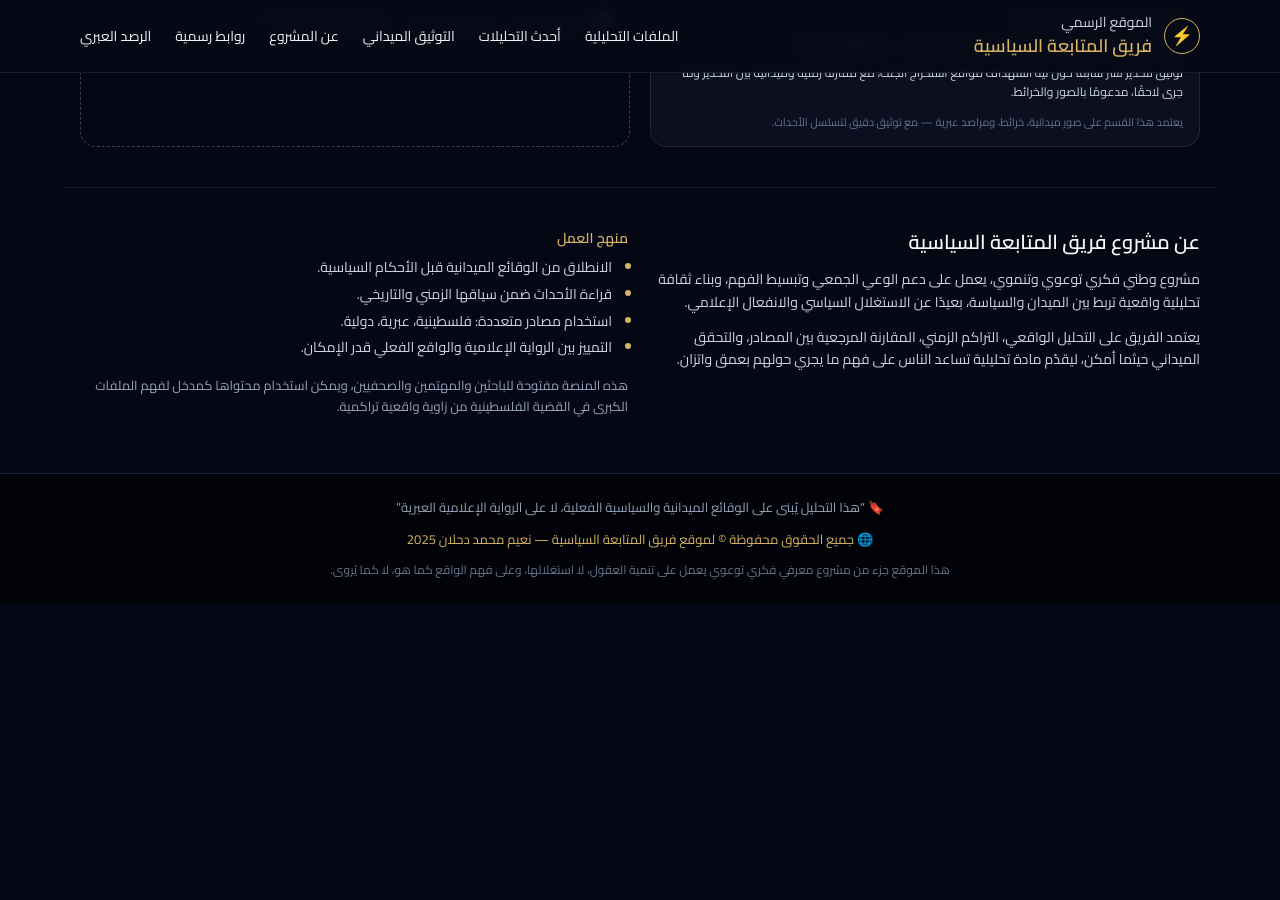
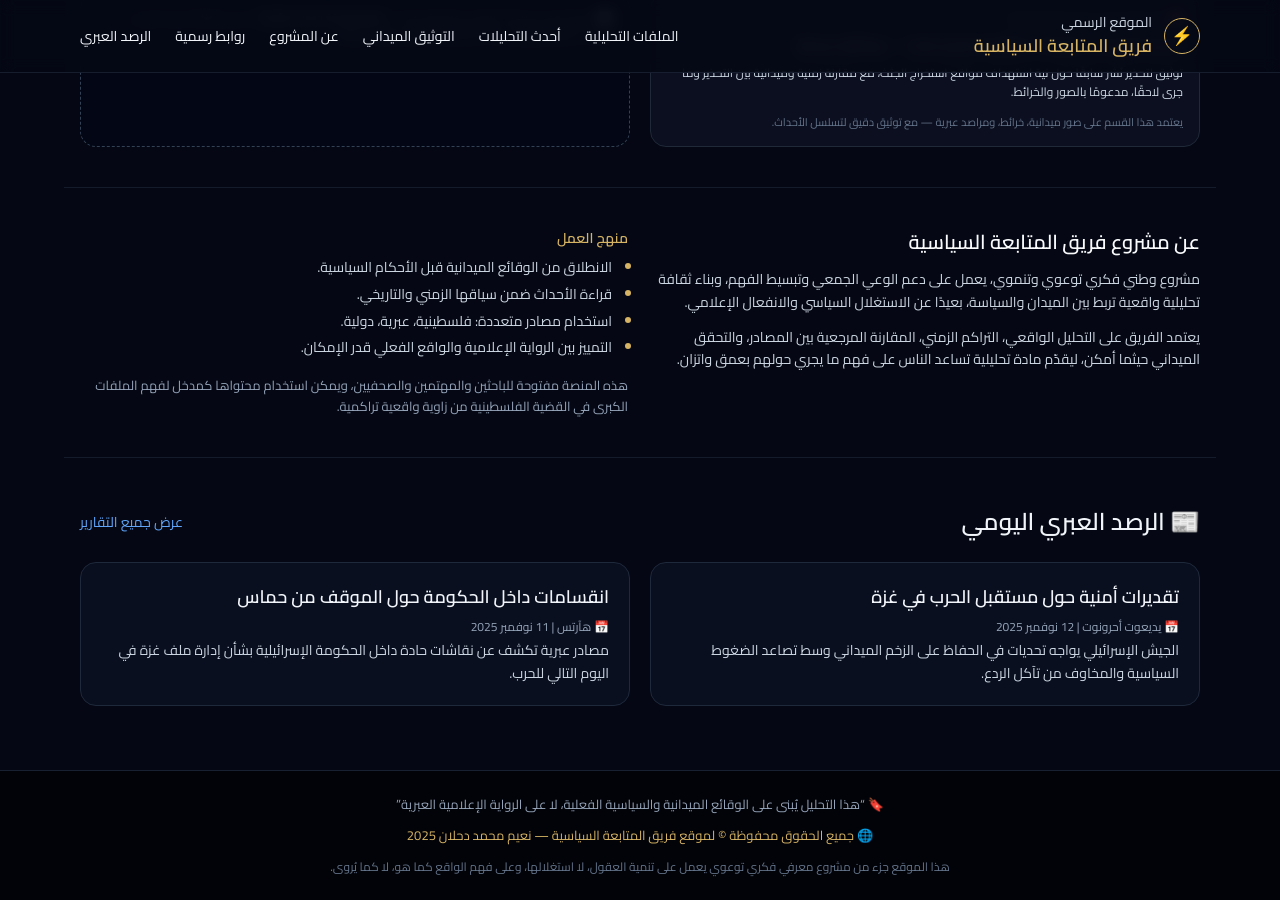
Before and after one commit to dahalankitchen-ai/political-monitoring, a Jekyll site: the page index.html, which Jekyll copies as it is, in a window 1280 px wide and 900 px high, scrolled down 1607 px. Built offline with Jekyll 4.4.1, drawn with Linux system fonts in a browser that asks for light colours; nearby versions of some CDN libraries; before the commit the page ends 2210 px from its top, so only the background shows below that.

Commit message:
Update index.html

```diff
--- a/index.html
+++ b/index.html
@@ -267,6 +267,34 @@
     </div>
   </section>
 
+<!-- 📰 الرصد العبري اليومي -->
+<section id="hebrew" class="max-w-6xl mx-auto px-4 py-10 md:py-12 border-t border-slate-800/60">
+  <div class="flex items-center justify-between mb-6">
+    <h2 class="text-2xl font-semibold text-slate-100">📰 الرصد العبري اليومي</h2>
+    <a href="/hebrew-watch/" class="text-sm text-blue-400 hover:underline">عرض جميع التقارير</a>
+  </div>
+
+  <div class="grid md:grid-cols-2 gap-5">
+
+    <article class="rounded-2xl border border-slate-800 bg-slate-900/50 p-5 hover:border-blue-500 transition">
+      <h3 class="text-lg font-semibold text-slate-100 mb-2">تقديرات أمنية حول مستقبل الحرب في غزة</h3>
+      <p class="text-xs text-slate-400 mb-1">📅 يديعوت أحرونوت | 12 نوفمبر 2025</p>
+      <p class="text-sm text-slate-300 leading-relaxed">
+        الجيش الإسرائيلي يواجه تحديات في الحفاظ على الزخم الميداني وسط تصاعد الضغوط السياسية والمخاوف من تآكل الردع.
+      </p>
+    </article>
+
+    <article class="rounded-2xl border border-slate-800 bg-slate-900/50 p-5 hover:border-blue-500 transition">
+      <h3 class="text-lg font-semibold text-slate-100 mb-2">انقسامات داخل الحكومة حول الموقف من حماس</h3>
+      <p class="text-xs text-slate-400 mb-1">📅 هآرتس | 11 نوفمبر 2025</p>
+      <p class="text-sm text-slate-300 leading-relaxed">
+        مصادر عبرية تكشف عن نقاشات حادة داخل الحكومة الإسرائيلية بشأن إدارة ملف غزة في اليوم التالي للحرب.
+      </p>
+    </article>
+
+  </div>
+</section>
+
   <!-- تذييل -->
   <footer id="contact" class="border-t border-slate-800/80 bg-black/60 mt-4">
     <div class="max-w-6xl mx-auto px-4 py-6 space-y-3 text-center text-[13px] text-slate-400">
```
